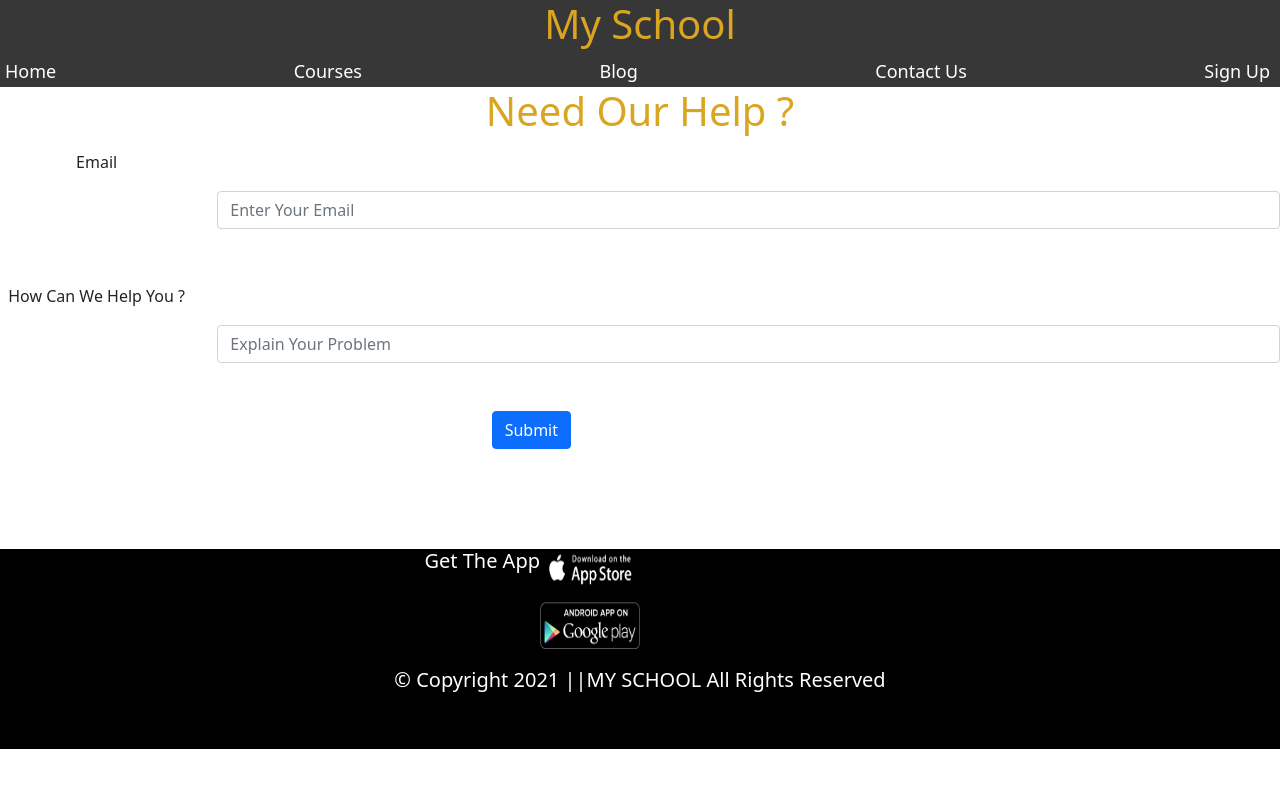
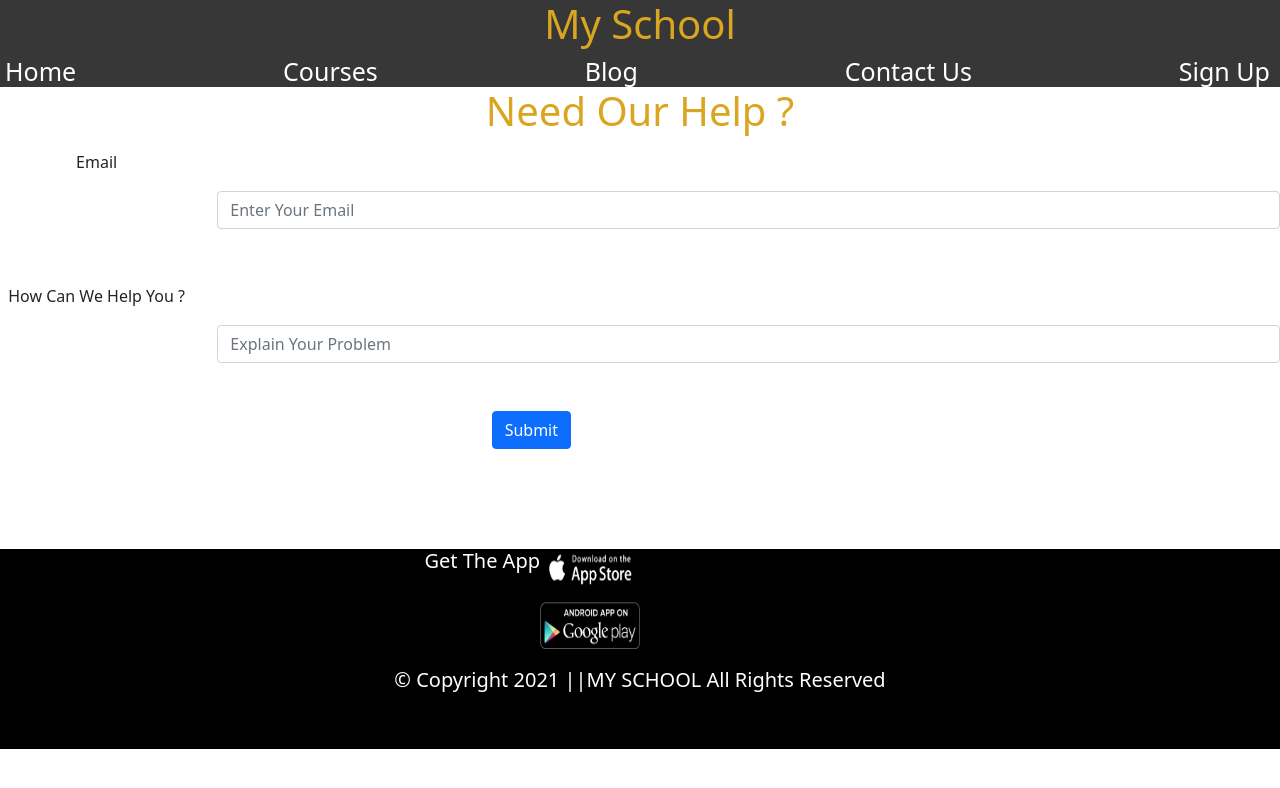
Before and after one commit to mehesultana/my-school, a React (Create React App) app: page /contact in a window 1280 px wide. Shown: the top 788 px of the page. Built offline with nearby package versions, Linux system fonts and the light colour scheme.

Commit message:
style update

```diff
--- a/src/components/ContactUs/ContactUs.css
+++ b/src/components/ContactUs/ContactUs.css
@@ -0,0 +1,3 @@
+.contact {
+	margin-bottom: 100px;
+}
--- a/src/components/ContactUs/ContactUs.js
+++ b/src/components/ContactUs/ContactUs.js
@@ -1,9 +1,10 @@
 import React from 'react';
 import { FormControl, InputGroup } from 'react-bootstrap';
+import './ContactUs.css';
 
 const ContactUs = () => {
 	return (
-		<div>
+		<div className="contact">
 			<form>
 				<h1>Need Our Help ?</h1>
 
--- a/src/components/Header/Header.css
+++ b/src/components/Header/Header.css
@@ -8,7 +8,7 @@
 	color: white;
 	margin-right: 5px;
 	padding: 5px;
-	font-size: 18px;
+	font-size: 25px;
 	line-height: 5px;
 }
 
```
